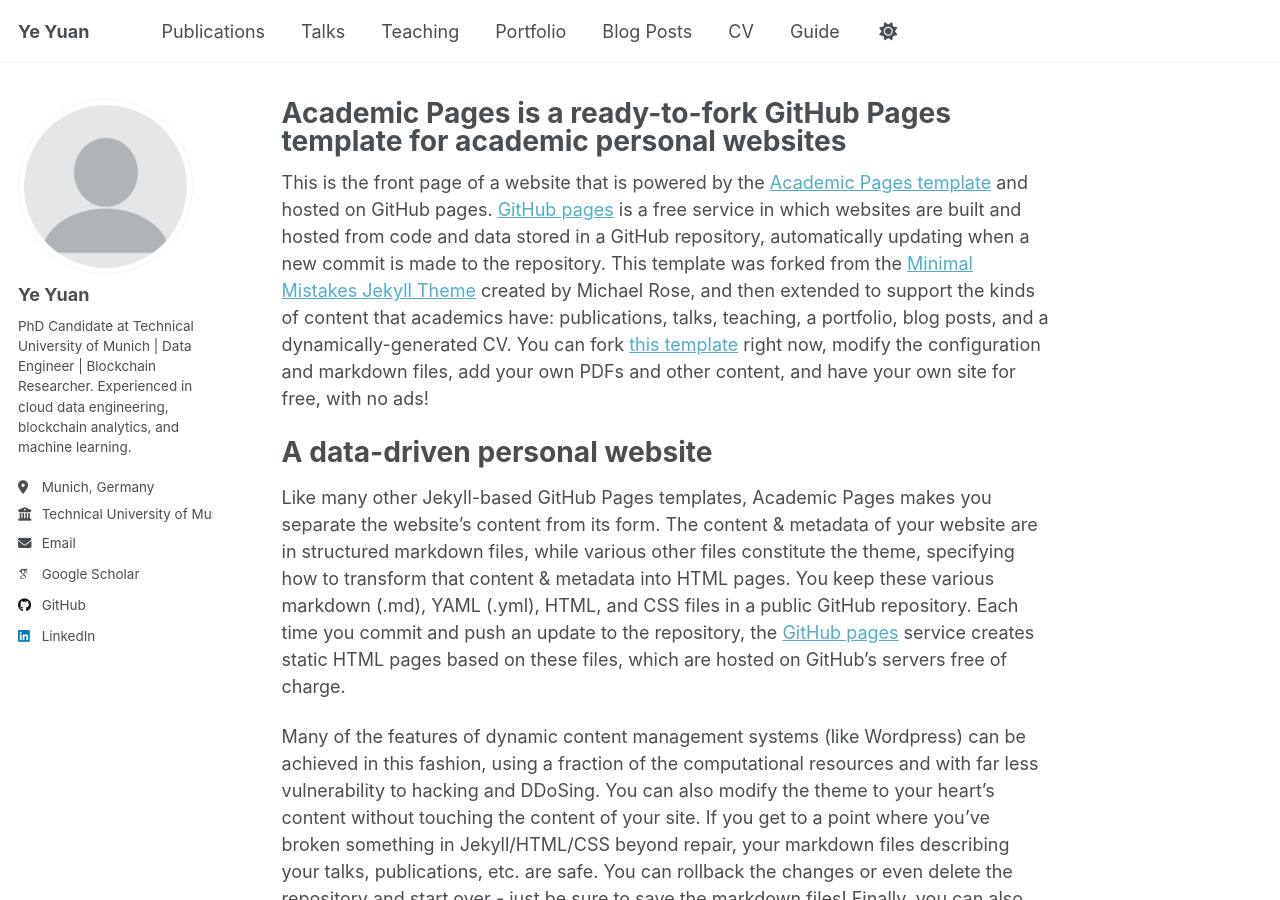
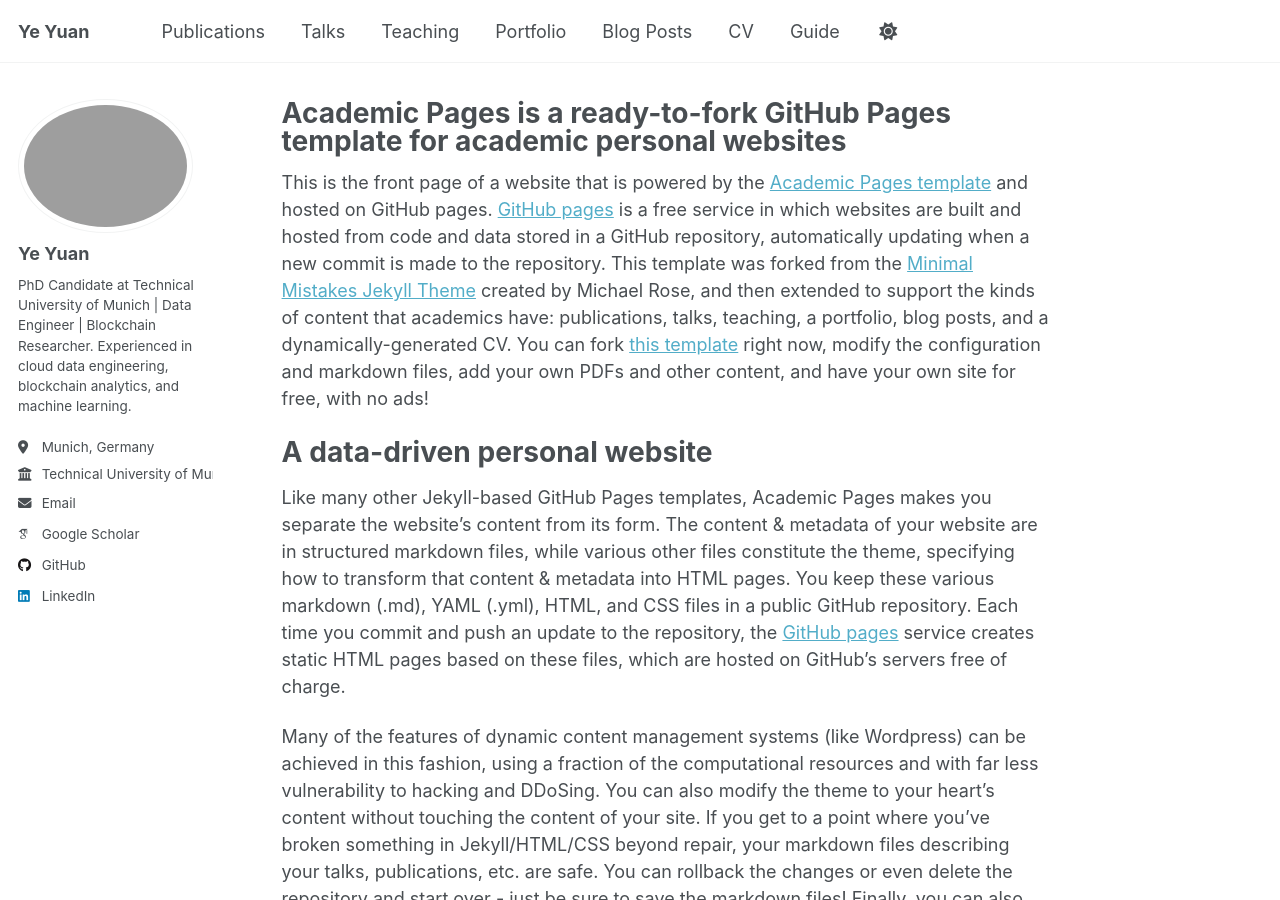
Before and after one commit to yuanye126/yuanye126.github.io, a Jekyll site: the page built from _pages/about.md, in a window 1280 px wide and 900 px high. Built offline with Jekyll 4.4.1, drawn with Linux system fonts in a browser that asks for light colours; some web fonts are replaced.

Commit message:
Update _config.yml

```diff
--- a/_config.yml
+++ b/_config.yml
@@ -11,7 +11,7 @@
 
 # Site Author
 author:
-  avatar           : "profile.png"
+  avatar           : "DSCF0075.JPG"
   name             : "Ye Yuan"
   pronouns         : # (optional, e.g., "he/him")
   bio              : "PhD Candidate at Technical University of Munich | Data Engineer | Blockchain Researcher. Experienced in cloud data engineering, blockchain analytics, and machine learning."
```
